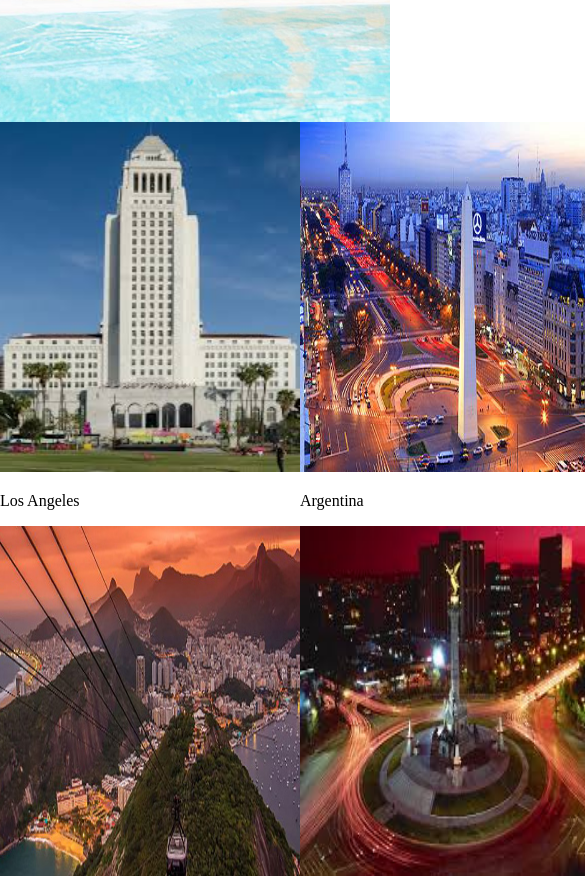
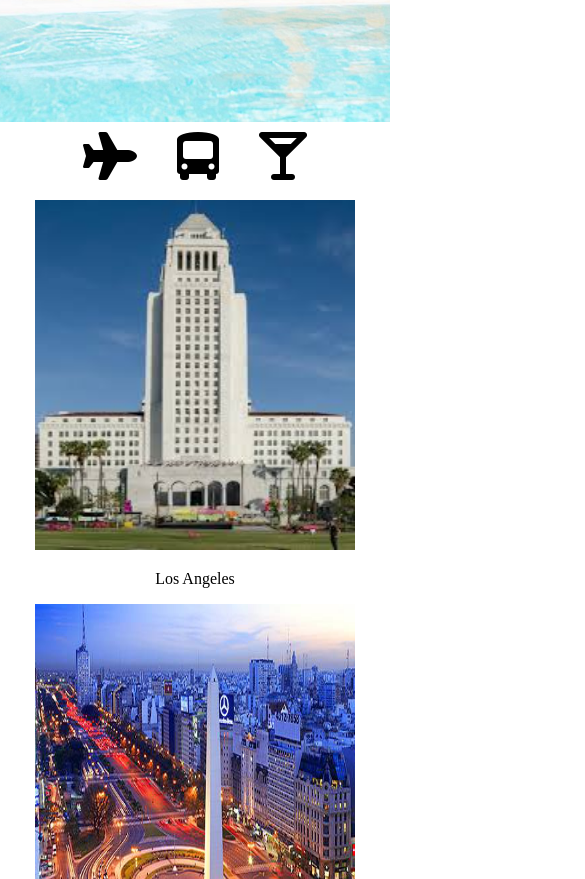
Before and after one commit to xVyrusz/html_Curso, a plain HTML site: page index.html in a window 390 px wide. Shown: the part 491-1370 px from the top of the page, 585 px wide, since content can reach past the window. Drawn offline with Linux system fonts and the light colour scheme.

Commit message:
agregando iconos

```diff
--- a/css/estilos.css
+++ b/css/estilos.css
@@ -75,9 +75,24 @@ h2{
     justify-content: center;
 }
 
+.iconos{
+    display: flex;
+    justify-content: center;
+}
+
+.iconos div i{
+    font-size: 300%;
+    padding: 20px;
+    padding-top: 10px;
+}
+
 .ciudades img{
-    width: 300px;
+    width: 320px;
     height: 350px;
+}
+
+.ciudades p{
+    text-align: center;
 }
 
 .ciudades{
@@ -87,11 +102,16 @@ h2{
     justify-items: center;
 }
 
-@media all and (max-width: 480){
+@media all and (max-width: 480px){
+
     .ciudades{
         display: grid;
         grid-template-columns: 1fr;
-        grid-template-rows: 1fr;
+        grid-template-rows: 1fr 1fr;
         justify-items: center;
     }
+
+    .estados{
+        display: inline;
+    }
 }
--- a/index.html
+++ b/index.html
@@ -5,6 +5,7 @@
     <meta name="viewport" content="width=device-width, initial-scale=1.0">
     <meta http-equiv="X-UA-Compatible" content="ie=edge">
     <link rel="stylesheet" href="css/estilos.css">
+    <script src="https://kit.fontawesome.com/2ca9f9c648.js" crossorigin="anonymous"></script>
     <title>Bedu Travels</title>
 </head>
 <body>
@@ -36,6 +37,18 @@
             <div class="boton" aria-placeholder="ola">
                 <input type="text"/>
             </div>
+        </div>
+    </section>
+
+    <section class="iconos">
+        <div>
+            <i class="fas fa-plane"></i>
+        </div>
+        <div>
+            <i class="fas fa-bus-alt"></i>
+        </div>
+        <div>
+            <i class="fas fa-glass-martini-alt"></i>
         </div>
     </section>
 
```
